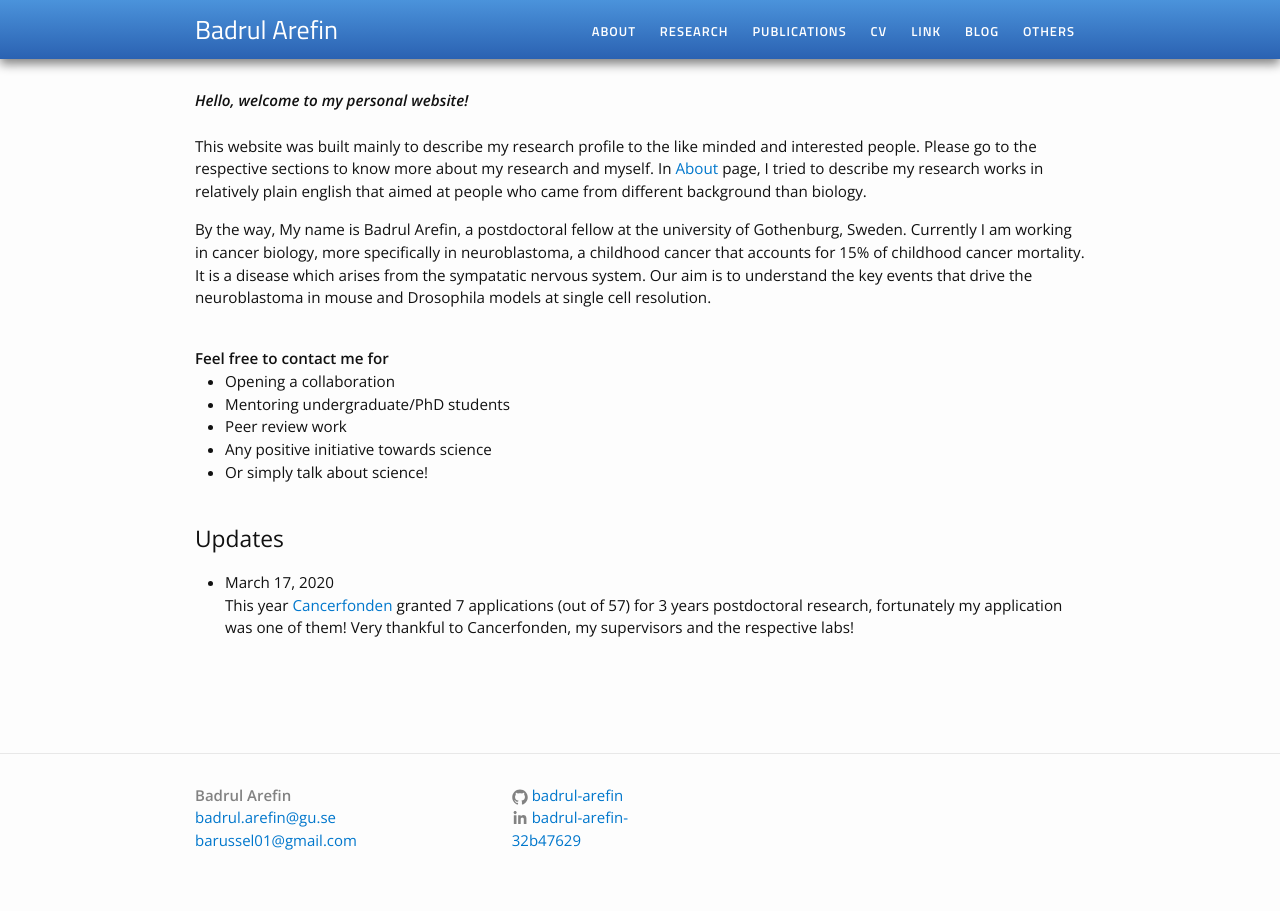
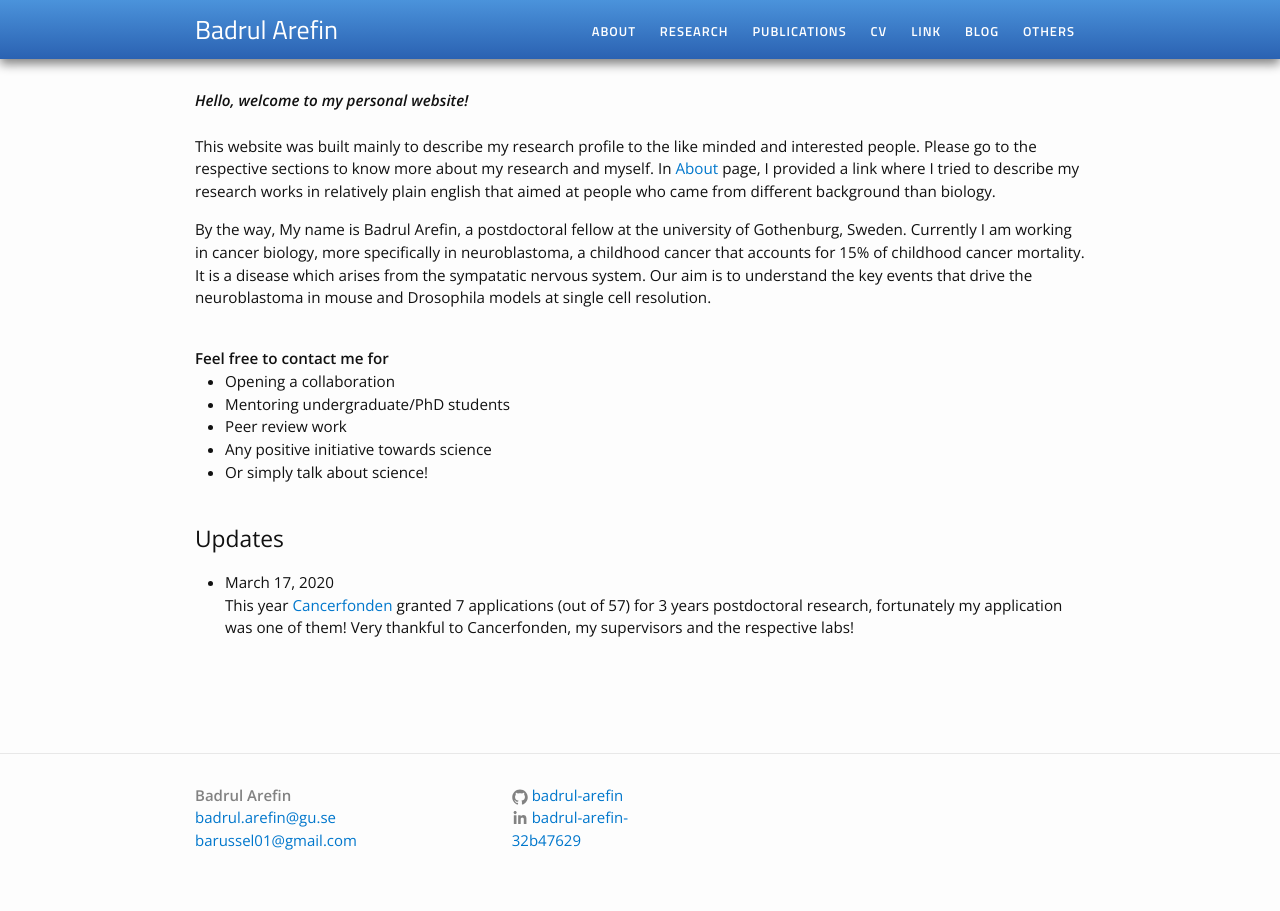
Before and after one commit to Badrul-Arefin/badrul-arefin.github.io, a Jekyll site: the page built from index.html, in a window 1280 px wide. Built offline with Jekyll 4.4.1, drawn with Linux system fonts in a browser that asks for light colours.

Commit message:
Update index.html

```diff
--- a/index.html
+++ b/index.html
@@ -7,7 +7,7 @@
  <i><b>Hello, welcome to my personal website!</b></i><br><br>
 
   <p> This website was built mainly to describe my research profile to the like minded and interested people. Please go to the
-  respective sections to know more about my research and myself. In <a href="about">About</a> page, I tried to describe my
+  respective sections to know more about my research and myself. In <a href="about">About</a> page, I provided a link where I tried to describe my
   research works in relatively plain english that aimed at people who came from different background than biology.<br>
 
 
```
